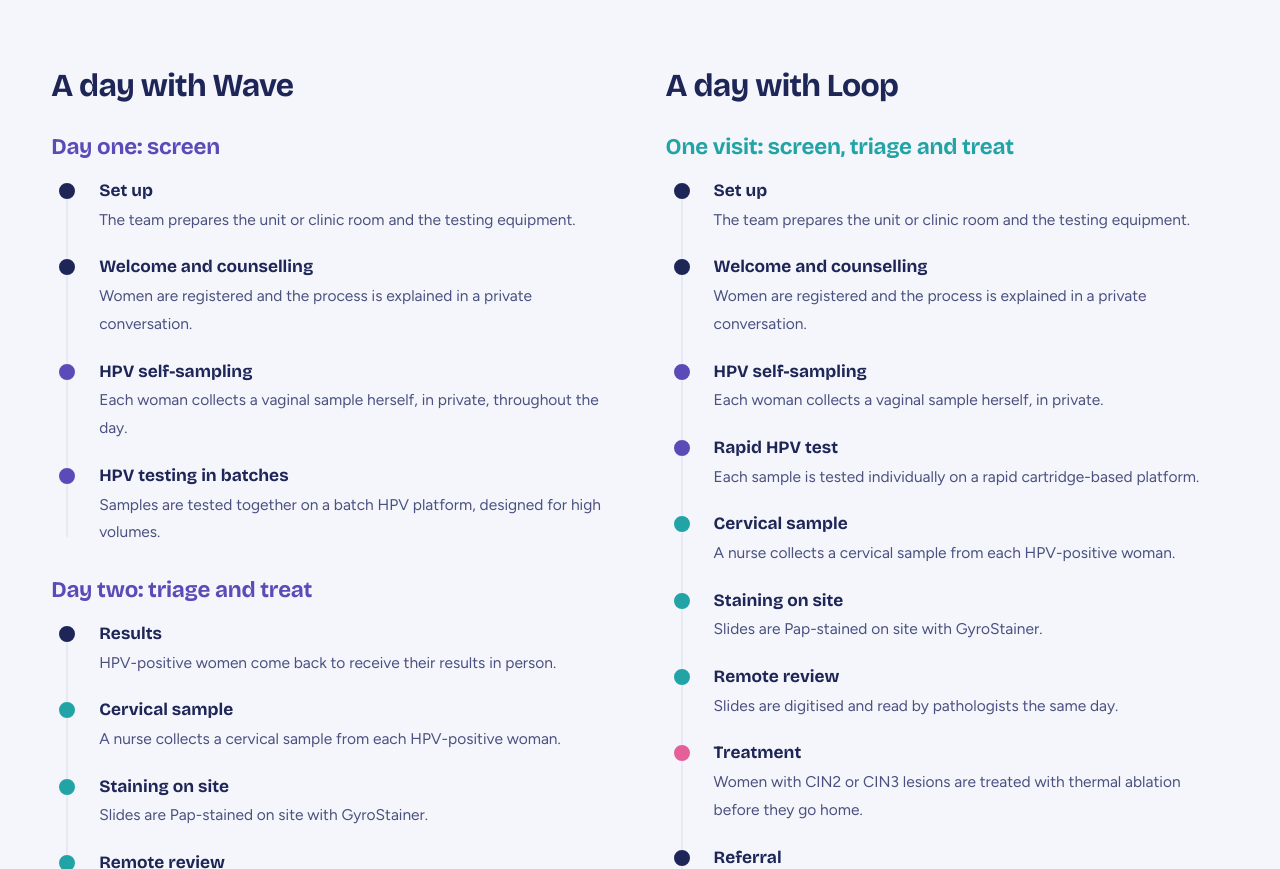
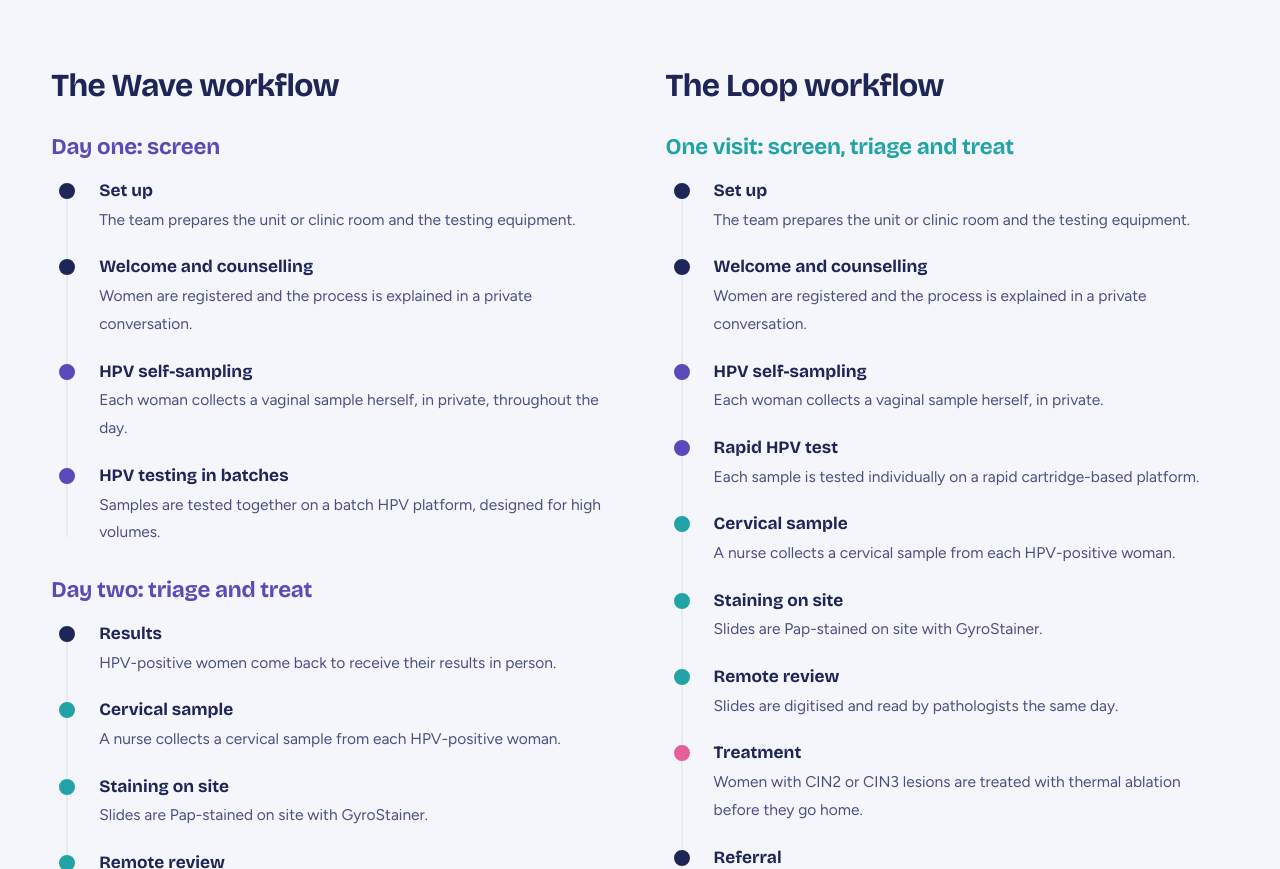
Before and after one commit to nolanpatrick/carevix-website, a plain HTML site: page solutions.html in a window 1280 px wide. Shown: the part 1102-1971 px from the top of the page. Drawn offline with nearby package versions, Linux system fonts and the light colour scheme.

Commit message:
Solutions: call the timelines workflows, not days
Co-Authored-By: Claude Opus 5.5 <noreply@anthropic.com>

```diff
--- a/solutions.html
+++ b/solutions.html
@@ -58,7 +58,7 @@
           <div class="fact"><div class="value">Batch HPV testing</div><div class="label">on the QIAGEN careHPV system</div></div>
         </div>
         <div class="day">
-          <h2>A day with Wave</h2>
+          <h2>The Wave workflow</h2>
           <div class="day-col"><h3>Day one: screen</h3>
           <ol class="timeline">
             <li><strong>Set up</strong><span>The team prepares the unit or clinic room and the testing equipment.</span></li>
@@ -92,7 +92,7 @@
           <div class="fact"><div class="value">Rapid HPV testing</div><div class="label">on the GeneXpert system</div></div>
         </div>
         <div class="day">
-          <h2>A day with Loop</h2>
+          <h2>The Loop workflow</h2>
           <div class="day-col"><h3>One visit: screen, triage and treat</h3>
           <ol class="timeline">
             <li><strong>Set up</strong><span>The team prepares the unit or clinic room and the testing equipment.</span></li>
```
